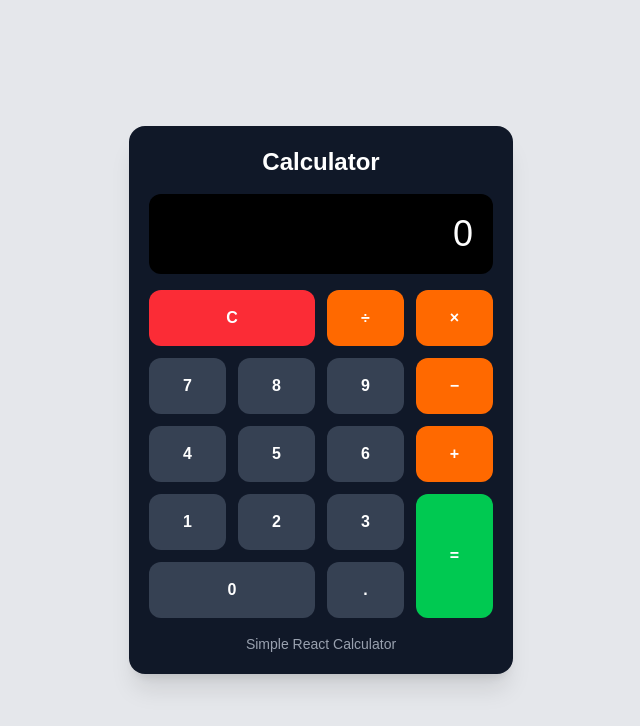
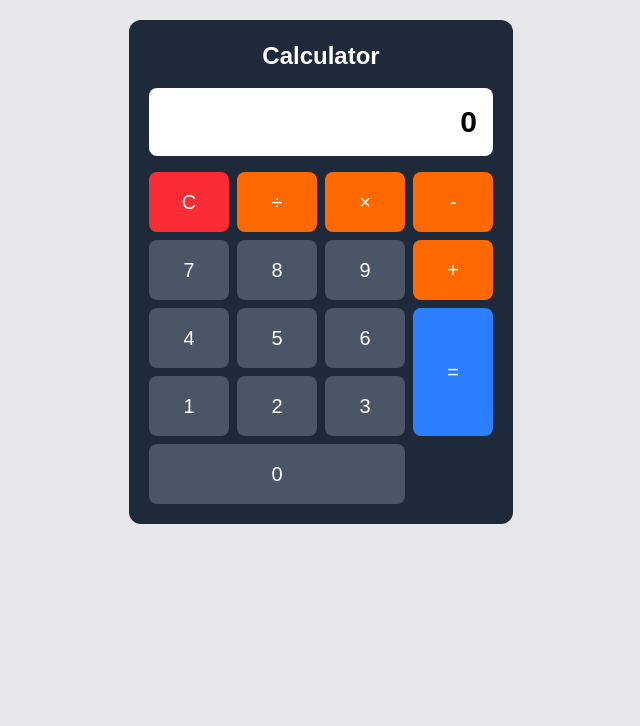
Before and after one commit to mikerainadvincula06-prog/lab_cal, a React (Vite) app: page / in a window 1280 px wide. Shown: the top 726 px of the page, without its empty margins (319-959 px from the left). Built offline with nearby package versions, Linux system fonts and the light colour scheme.

Commit message:
Update calculator

```diff
--- a/src/App.jsx
+++ b/src/App.jsx
@@ -1,198 +1,166 @@
-import { useState } from "react";
+import { useState } from "react"
 
 function App() {
-  const [display, setDisplay] = useState("0");
-  const [firstNumber, setFirstNumber] = useState(null);
-  const [operator, setOperator] = useState("");
+  const [display, setDisplay] = useState("0")
+  const [firstNumber, setFirstNumber] = useState(null)
+  const [operator, setOperator] = useState("")
 
-  const handleNumber = (number) => {
+  const numberClick = (number) => {
     if (display === "0") {
-      setDisplay(number);
+      setDisplay(number)
     } else {
-      setDisplay(display + number);
+      setDisplay(display + number)
     }
-  };
+  }
 
-  const handleOperator = (op) => {
-    setFirstNumber(Number(display));
-    setOperator(op);
-    setDisplay("0");
-  };
+  const operatorClick = (op) => {
+    setFirstNumber(Number(display))
+    setOperator(op)
+    setDisplay("0")
+  }
 
   const calculate = () => {
-    const secondNumber = Number(display);
-    let result;
+    const secondNumber = Number(display)
+    let answer = 0
 
     if (operator === "+") {
-      result = firstNumber + secondNumber;
-    } else if (operator === "-") {
-      result = firstNumber - secondNumber;
-    } else if (operator === "×") {
-      result = firstNumber * secondNumber;
-    } else if (operator === "÷") {
+      answer = firstNumber + secondNumber
+    }
+
+    if (operator === "-") {
+      answer = firstNumber - secondNumber
+    }
+
+    if (operator === "×") {
+      answer = firstNumber * secondNumber
+    }
+
+    if (operator === "÷") {
       if (secondNumber === 0) {
-        setDisplay("Error");
-        return;
+        setDisplay("Error")
+        return
       }
 
-      result = firstNumber / secondNumber;
+      answer = firstNumber / secondNumber
     }
 
-    setDisplay(String(result));
-    setFirstNumber(null);
-    setOperator("");
-  };
+    setDisplay(String(answer))
+    setFirstNumber(null)
+    setOperator("")
+  }
 
-  const clearCalculator = () => {
-    setDisplay("0");
-    setFirstNumber(null);
-    setOperator("");
-  };
+  const clear = () => {
+    setDisplay("0")
+    setFirstNumber(null)
+    setOperator("")
+  }
 
   return (
-    <div className="min-h-screen bg-gray-200 flex items-center justify-center p-4">
-      <div className="w-full max-w-sm bg-gray-900 rounded-2xl p-5 shadow-xl">
+    <div className="min-h-screen bg-gray-200 p-5">
 
-        <h1 className="text-white text-center text-2xl font-bold mb-4">
+      <div className="mx-auto max-w-sm rounded-xl bg-gray-800 p-5">
+
+        <h1 className="mb-4 text-center text-2xl font-bold text-white">
           Calculator
         </h1>
 
-        {/* Display */}
-        <div className="bg-black text-white text-right text-4xl p-5 rounded-xl mb-4 overflow-hidden">
+        <div className="mb-4 rounded-lg bg-white p-4 text-right text-3xl font-bold">
           {display}
         </div>
 
-        {/* Buttons */}
-        <div className="grid grid-cols-4 gap-3">
+        <div className="grid grid-cols-4 gap-2">
 
           <button
-            onClick={clearCalculator}
-            className="col-span-2 bg-red-500 hover:bg-red-400 text-white p-4 rounded-xl font-bold"
+            onClick={clear}
+            className="rounded-lg bg-red-500 p-4 text-xl text-white"
           >
             C
           </button>
 
           <button
-            onClick={() => handleOperator("÷")}
-            className="bg-orange-500 hover:bg-orange-400 text-white p-4 rounded-xl font-bold"
+            onClick={() => operatorClick("÷")}
+            className="rounded-lg bg-orange-500 p-4 text-xl text-white"
           >
             ÷
           </button>
 
           <button
-            onClick={() => handleOperator("×")}
-            className="bg-orange-500 hover:bg-orange-400 text-white p-4 rounded-xl font-bold"
+            onClick={() => operatorClick("×")}
+            className="rounded-lg bg-orange-500 p-4 text-xl text-white"
           >
             ×
           </button>
 
           <button
-            onClick={() => handleNumber("7")}
-            className="bg-gray-700 hover:bg-gray-600 text-white p-4 rounded-xl font-bold"
+            onClick={() => operatorClick("-")}
+            className="rounded-lg bg-orange-500 p-4 text-xl text-white"
           >
+            -
+          </button>
+
+          <button onClick={() => numberClick("7")} className="rounded-lg bg-gray-600 p-4 text-xl text-white">
             7
           </button>
 
-          <button
-            onClick={() => handleNumber("8")}
-            className="bg-gray-700 hover:bg-gray-600 text-white p-4 rounded-xl font-bold"
-          >
+          <button onClick={() => numberClick("8")} className="rounded-lg bg-gray-600 p-4 text-xl text-white">
             8
           </button>
 
-          <button
-            onClick={() => handleNumber("9")}
-            className="bg-gray-700 hover:bg-gray-600 text-white p-4 rounded-xl font-bold"
-          >
+          <button onClick={() => numberClick("9")} className="rounded-lg bg-gray-600 p-4 text-xl text-white">
             9
           </button>
 
           <button
-            onClick={() => handleOperator("-")}
-            className="bg-orange-500 hover:bg-orange-400 text-white p-4 rounded-xl font-bold"
+            onClick={() => operatorClick("+")}
+            className="rounded-lg bg-orange-500 p-4 text-xl text-white"
           >
-            −
+            +
           </button>
 
-          <button
-            onClick={() => handleNumber("4")}
-            className="bg-gray-700 hover:bg-gray-600 text-white p-4 rounded-xl font-bold"
-          >
+          <button onClick={() => numberClick("4")} className="rounded-lg bg-gray-600 p-4 text-xl text-white">
             4
           </button>
 
-          <button
-            onClick={() => handleNumber("5")}
-            className="bg-gray-700 hover:bg-gray-600 text-white p-4 rounded-xl font-bold"
-          >
+          <button onClick={() => numberClick("5")} className="rounded-lg bg-gray-600 p-4 text-xl text-white">
             5
           </button>
 
-          <button
-            onClick={() => handleNumber("6")}
-            className="bg-gray-700 hover:bg-gray-600 text-white p-4 rounded-xl font-bold"
-          >
+          <button onClick={() => numberClick("6")} className="rounded-lg bg-gray-600 p-4 text-xl text-white">
             6
           </button>
 
           <button
-            onClick={() => handleOperator("+")}
-            className="bg-orange-500 hover:bg-orange-400 text-white p-4 rounded-xl font-bold"
+            onClick={calculate}
+            className="row-span-2 rounded-lg bg-blue-500 p-4 text-xl text-white"
           >
-            +
+            =
           </button>
 
-          <button
-            onClick={() => handleNumber("1")}
-            className="bg-gray-700 hover:bg-gray-600 text-white p-4 rounded-xl font-bold"
-          >
+          <button onClick={() => numberClick("1")} className="rounded-lg bg-gray-600 p-4 text-xl text-white">
             1
           </button>
 
-          <button
-            onClick={() => handleNumber("2")}
-            className="bg-gray-700 hover:bg-gray-600 text-white p-4 rounded-xl font-bold"
-          >
+          <button onClick={() => numberClick("2")} className="rounded-lg bg-gray-600 p-4 text-xl text-white">
             2
           </button>
 
-          <button
-            onClick={() => handleNumber("3")}
-            className="bg-gray-700 hover:bg-gray-600 text-white p-4 rounded-xl font-bold"
-          >
+          <button onClick={() => numberClick("3")} className="rounded-lg bg-gray-600 p-4 text-xl text-white">
             3
           </button>
 
           <button
-            onClick={calculate}
-            className="row-span-2 bg-green-500 hover:bg-green-400 text-white p-4 rounded-xl font-bold"
-          >
-            =
-          </button>
-
-          <button
-            onClick={() => handleNumber("0")}
-            className="col-span-2 bg-gray-700 hover:bg-gray-600 text-white p-4 rounded-xl font-bold"
+            onClick={() => numberClick("0")}
+            className="col-span-3 rounded-lg bg-gray-600 p-4 text-xl text-white"
           >
             0
           </button>
 
-          <button
-            onClick={() => handleNumber(".")}
-            className="bg-gray-700 hover:bg-gray-600 text-white p-4 rounded-xl font-bold"
-          >
-            .
-          </button>
-
         </div>
 
-        <p className="text-gray-400 text-center text-sm mt-4">
-          Simple React Calculator
-        </p>
+      </div>
 
-      </div>
     </div>
-  );
+  )
 }
 
-export default App;
+export default App
```
